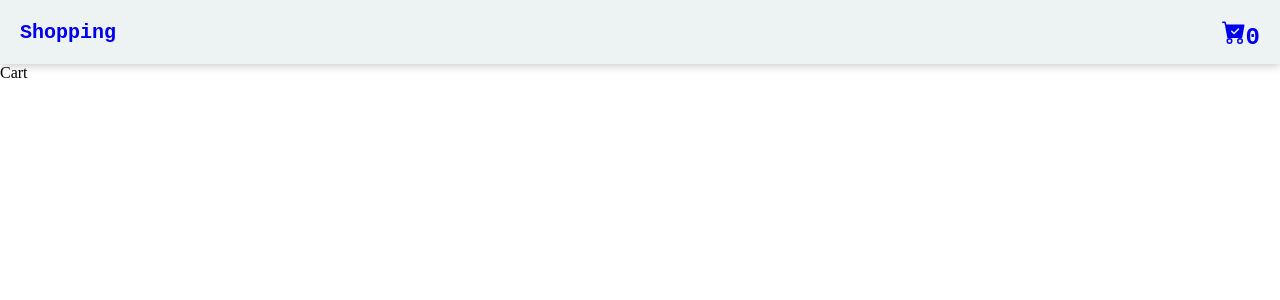
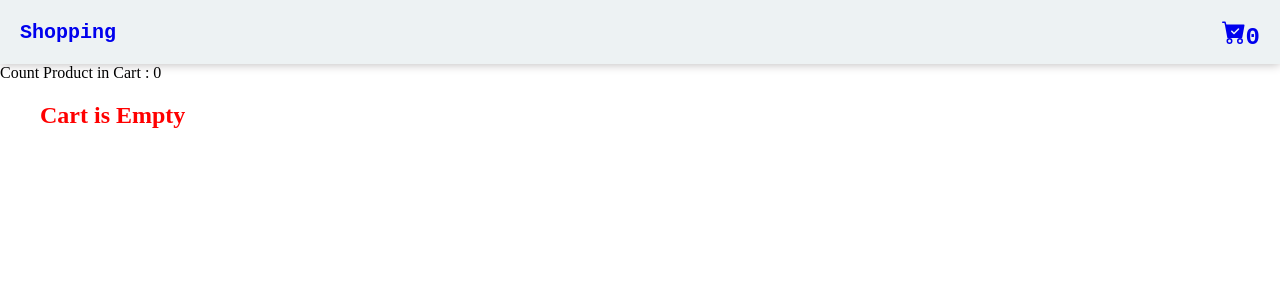
Before and after one commit to hassanamiri369/Redux-toolkit-Shopping-Cart, a React (Vite) app in the folder app/: page /cart in a window 1280 px wide. Shown: the top 300 px of the page. Built offline with nearby package versions, Linux system fonts and the light colour scheme.

Commit message:
show product in cart

```diff
--- a/app/src/pages/Cart.jsx
+++ b/app/src/pages/Cart.jsx
@@ -1,8 +1,23 @@
-import React from 'react'
+import React from 'react';
+import CartItem from '../components/CartItem';
+import { useDispatch, useSelector } from 'react-redux';
 
 const Cart = () => {
+
+  const dispatch = useDispatch;
+  const cartitem = useSelector(state => state.cart)
+
+
+
   return (
-    <div className='cart-container'>Cart</div>
+    <>
+      <div className='cart-count'>Count Product in Cart : {cartitem.cart?.length}</div>
+
+      {cartitem.cart?.length === 0 ? <h2 style={{paddingLeft : "40px" , color : "red"}}>Cart is Empty</h2> :
+        <CartItem/>
+
+      }
+    </>
   )
 }
 
```
